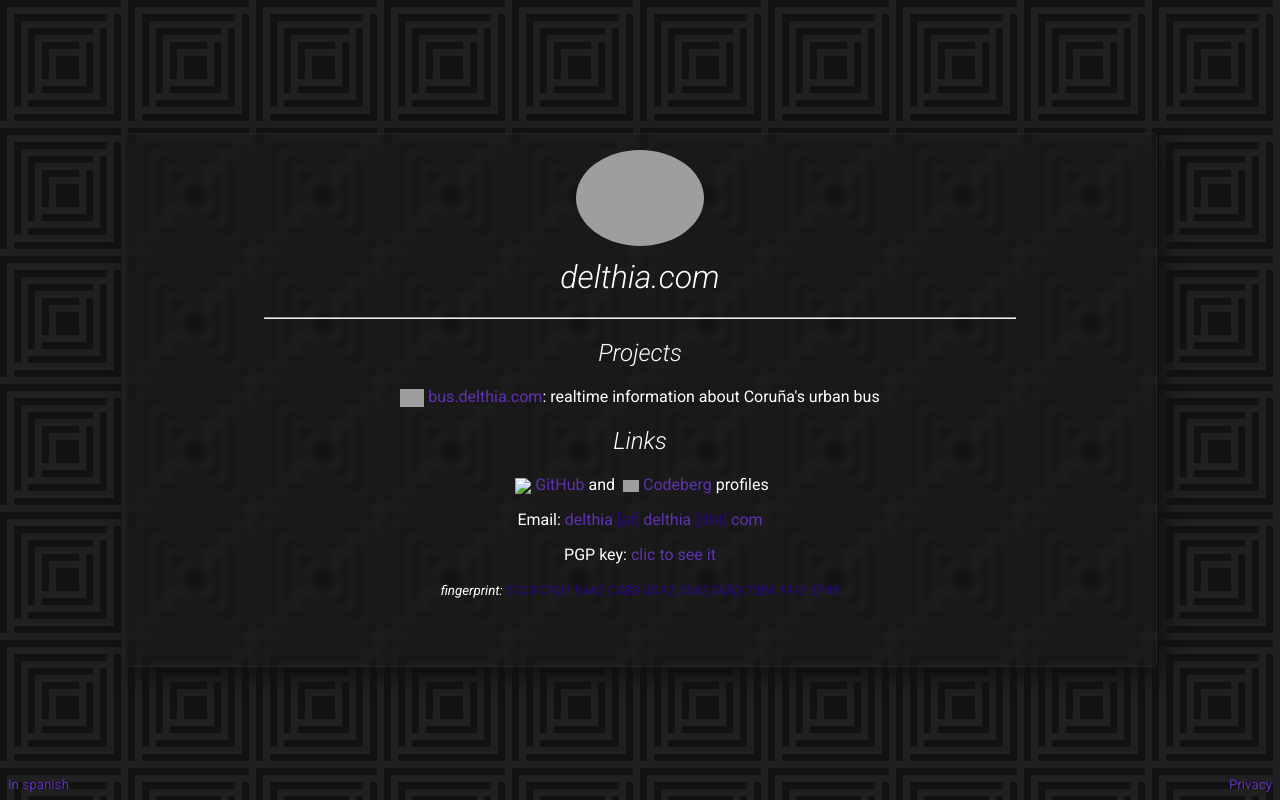
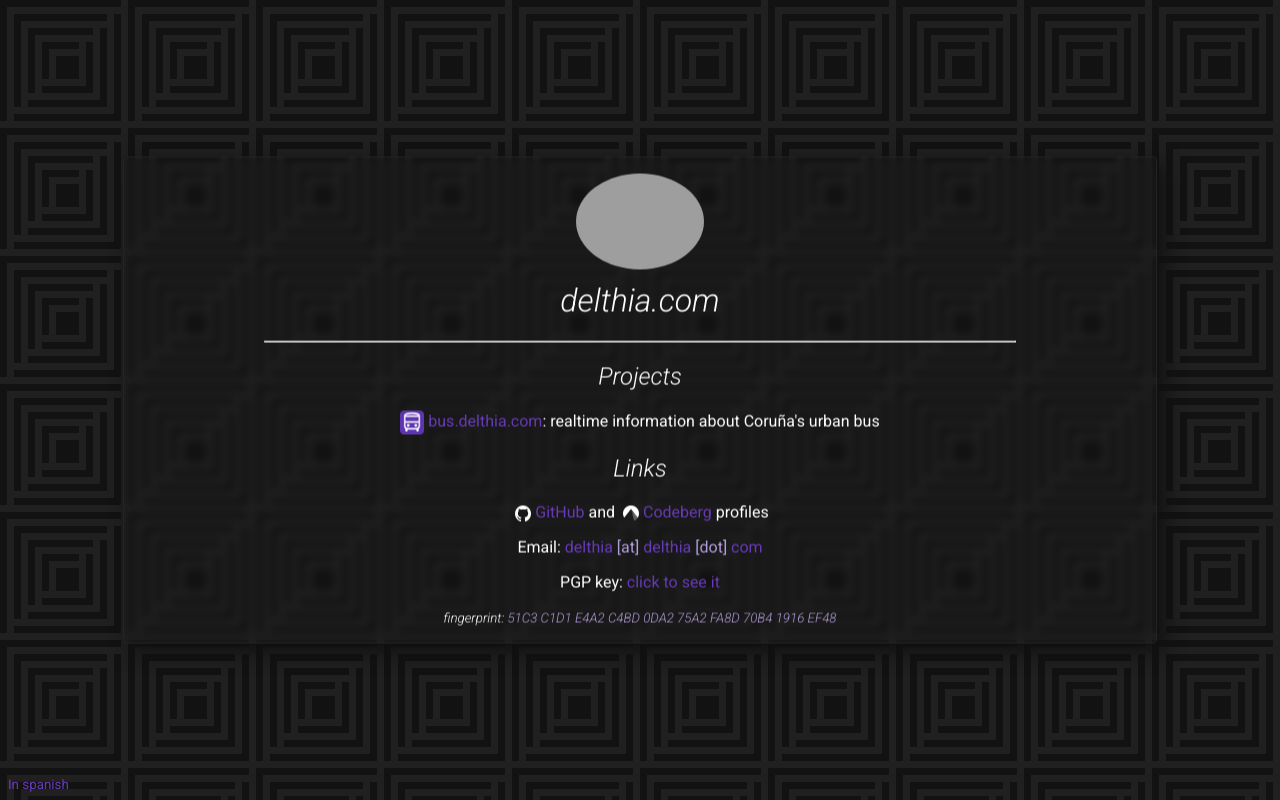
Before and after one commit to delthia/delthia.com, a plain HTML site: page en.html in a window 1280 px wide. Drawn offline with Linux system fonts and the light colour scheme; grey boxes are pictures that could not be loaded.

Commit message:
Mejorar en pantallas pequeñas y limpiar código
Eliminar t.png

```diff
--- a/en.html
+++ b/en.html
@@ -1,32 +1,35 @@
 <!DOCTYPE html>
+<head lang="en">
+<html>
 <head>
 	<meta charset="utf-8">
+  <meta name="viewport" content="width=device-width, initial-scale=1.0">
 	<title>Delthia</title>
-	<link rel="icon" href="delthia.svg">
   <link rel="stylesheet" href="style.css">
 
   <!-- Fuentes -->
   <link rel="preconnect" href="https://fonts.googleapis.com">
   <link rel="preconnect" href="https://fonts.gstatic.com" crossorigin>
-    <link href="https://fonts.googleapis.com/css2?family=Roboto:ital,wght@0,300;0,400;1,300;1,400&display=swap" rel="stylesheet">
+  <link href="https://fonts.googleapis.com/css2?family=Roboto:ital,wght@0,400;1,300&display=swap" rel="stylesheet">
 
   <!-- Plausible -->
-    <script defer data-domain="delthia.com" src="https://plausible.delthia.com/js/script.js"></script>
+  <script defer data-api="https://plausible.delthia.com/api/event" data-domain="delthia.com" src="https://plausible.delthia.com/js/script.js"></script>
 </head>
 <body>
   <div class="contenedor">
-        <img src="https://avatars.githubusercontent.com/u/101663529?v=4" alt="delthia icon" class="icono">
+    <div class="contenido">
+      <img src="https://avatars.githubusercontent.com/u/101663529?v=4" alt="Profile picture" width="128px" style="border-radius: 50%">
       <h1 style="margin-top: 0.25em">delthia.com</h1>
       <hr>
       <h2>Projects</h2>
-	<p><!--<img src="https://bus.delthia.com/static/icons/icono-bus-32.png" width="24px" style="vertical-align: middle">--><img src="https://raw.githubusercontent.com/delthia/bus-coruna-api/main/bus/static/icons/icono-bus-32.png" width="24px" style="vertical-align: middle"> <a href="https://bus.delthia.com" target="_blank">bus.delthia.com</a>: realtime information about Coruña's urban bus</p>
+      <p><img src="img/bus.png" alt="bus.delthia.com favicon" width="24px" style="vertical-align: middle"> <a href="https://bus.delthia.com" target="_blank">bus.delthia.com</a>: realtime information about Coruña's urban bus</p>
       <h2>Links</h2>
-        <p><img src="https://github.githubassets.com/favicons/favicon-dark.svg" width="16px" style="vertical-align: middle; margin-left: 0.25em"> <a href="https://github.com/delthia" target="_blank">GitHub</a> and <img src="https://design.codeberg.org/logo-kit/icon_inverted.svg" width="16px" style="vertical-align: middle; margin-left: 0.25em"> <a href="https://codeberg.org/delthia" target="_blank">Codeberg</a> profiles</p>
+      <p><img src="img/github.png" alt="GitHub logo" class="icono"> <a href="https://github.com/delthia" target="_blank">GitHub</a> and <img src="img/codeberg.png" alt="Codeberg logo" class="icono"> <a href="https://codeberg.org/delthia" target="_blank">Codeberg</a> profiles</p>
       <p>Email: <span style="color: var(--accent)">delthia <span style="color: var(--haccent)">[at]</span> delthia <span style="color: var(--haccent)">[dot]</span> com</span></p>
-        <p>PGP key: <a href="delthia.asc">clic to see it</a></p>
+      <p>PGP key: <a href="delthia.asc">click to see it</a></p>
       <small><i>fingerprint: <span style="color: var(--haccent)">51C3 C1D1 E4A2 C4BD 0DA2 75A2 FA8D 70B4 1916 EF48</span></i></small>
     </div>
-    <small class="abajo-izquierda"><a href="index.html">In spanish</small>
-    <small class="abajo-derecha"><a href="privacy.html">Privacy</a></small>
+  </div>
+  <small class="abajo abajo-izquierda"><a href="index.html">In spanish</small>
 </body>
 </html>
--- a/style.css
+++ b/style.css
@@ -1,46 +1,53 @@
-:root {
-    --accent: #5e31b1; /* Material deep purple 600 */
-    --haccent: #280680; /* Material deep purple xxx */
-}
-@media(prefers-color-scheme: dark) {
 :root {
   --accent: #673ab7;  /* Material deep purple 500 */
   --haccent: #b39ddb; /* Material deep purple 200 */
 }
-}
 body {
   margin: 0 auto;
   font-family: 'Roboto';
-    background-image: url("t.png");
-    /* background-size: 64px; */
+  background-image: url("img/tile.png");
   font-weight: 400;
   color: white;
+  overflow: hidden;
+  width: 100%;
+  height: 100%;
+  position: fixed;
 }
-.contenedor {
+.contenido {
   position: absolute;
   top: 50%;
   left: 50%;
   transform: translate(-50%, -50%);
   width: 1000px;
-    max-width: 1250px;
-    height: 500px;
+  text-align: center;
+  padding: 16px;
+}
+@media(max-width: 720px) {
+  .contenedor {
+    backdrop-filter: blur(4px);
+    height: 100%;
+  }
+  .contenido { width: 95%; }
+  hr { width: 85%; }
+}
+@media(min-width: 721px) {
+  .contenido {
     border-radius: 4px;
-    text-align: center;
+    border: 1px solid #242424;
+    box-shadow: 8px 8px 20px #111111;
     backdrop-filter: blur(4px);
-    border: 1px solid #242424;
-    padding: 16px;
-    box-shadow: 8px 8px 20px #111111;
+    max-width: 85%;
+  }
+  hr { width: 75%; }
 }
 .icono {
-    width: 128px;
-    border-radius: 50%;
+  width: 16px;
+  vertical-align: middle;
+  margin-left: 0.25em;
 }
 h1,h2 {
   font-weight: 300;
   font-style: italic;
-}
-hr {
-    width: 75%;
 }
 a {
   color: var(--accent);
@@ -51,17 +58,7 @@ a:hover {
   color: var(--haccent);
   text-decoration: underline;
 }
-.abajo-derecha {
-    position: absolute;
-    top: 100%;
-    left: 100%;
-    transform: translate(-100%, -100%);
-    padding: 8px;
-    font-weight: 400;
-}
-.abajo-izquierda {
-    position: absolute;
-    top: 100%;
-    transform: translate(0%, -100%);
-    padding: 8px;
-}
+
+.abajo { position: absolute; top: 100%; padding: 8px; }
+.abajo-derecha { left: 100%; transform: translate(-100%, -100%); }
+.abajo-izquierda { transform: translate(0%, -100%); }
```
Also changed, not shown: index.html (+9 -8 lines), privacidad.html (deleted, +0 -26 lines), privacy.html (deleted, +0 -26 lines), img/bus.png (added), img/codeberg.png (added), img/github.png (added), img/tile.png (renamed from t.png). Lines whose indentation alone changed are shown as unchanged.
